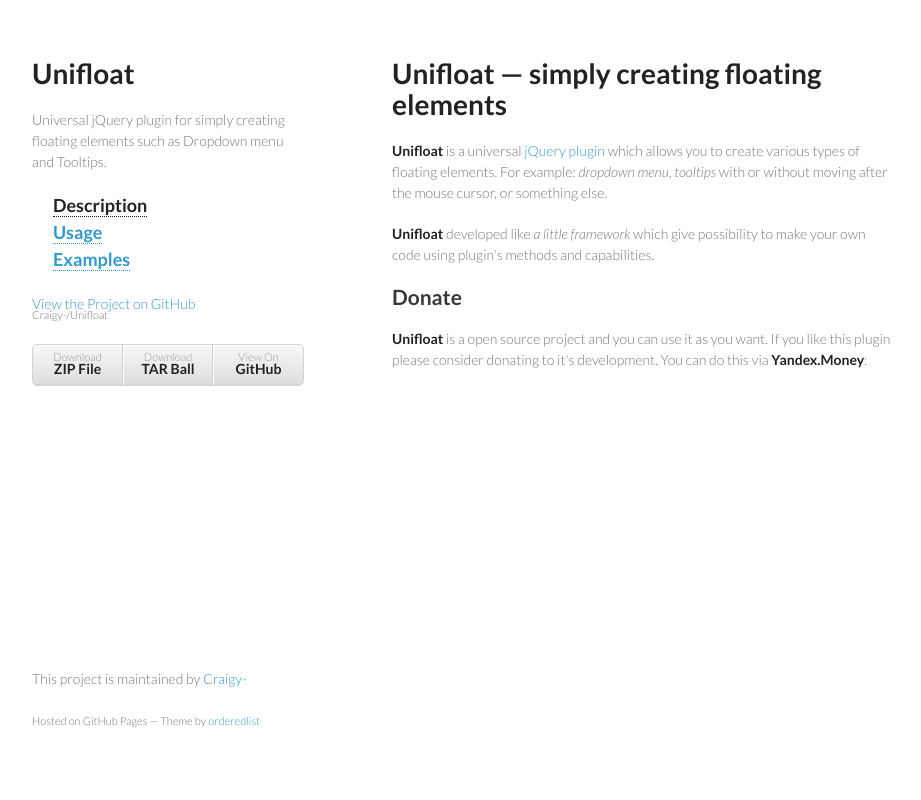
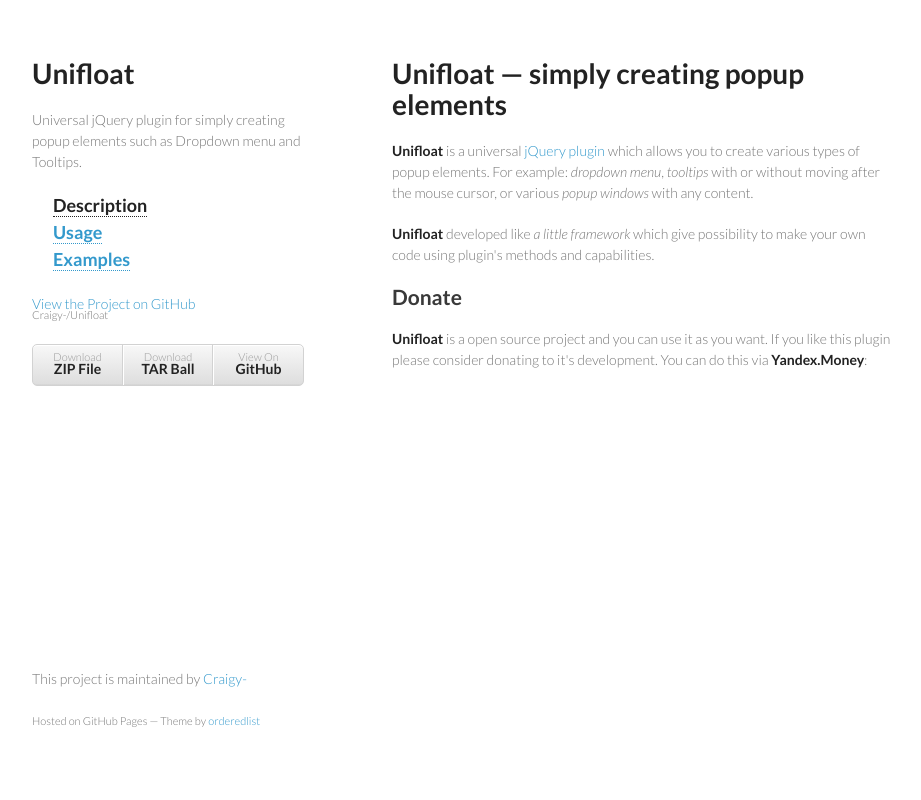
Before and after one commit to Craigy-/Unifloat, a plain HTML site: page index.html in a window 1280 px wide. Shown: the top 800 px of the page, without its empty margins (178-1099 px from the left). Drawn offline with Linux system fonts and the light colour scheme; a script that the page names is missing.

Commit message:
Some text fixes.

```diff
--- a/index.html
+++ b/index.html
@@ -29,7 +29,7 @@
     <div class="wrapper">
       <header>
         <h1>Unifloat</h1>
-        <p>Universal jQuery plugin for simply creating floating elements such as Dropdown menu and Tooltips.</p>
+        <p>Universal jQuery plugin for simply creating popup elements such as Dropdown menu and Tooltips.</p>
 
         <ul class="nav">
         <li class="active"><a href="#description"><b>Description</b></a></li>
@@ -48,9 +48,9 @@
 
       <section>
         <div class="sections" id="description">
-          <h1>Unifloat &mdash; simply creating floating elements</h1>
+          <h1>Unifloat &mdash; simply creating popup elements</h1>
 
-          <p><b>Unifloat</b> is a universal <a href="https://github.com/jquery/jquery">jQuery</a> <a href="https://github.com/jquery/plugins.jquery.com">plugin</a> which allows you to create various types of floating elements. For example: <i>dropdown menu</i>, <i>tooltips</i> with or without moving after the mouse cursor, or something else.</p>
+          <p><b>Unifloat</b> is a universal <a href="https://github.com/jquery/jquery">jQuery</a> <a href="https://github.com/jquery/plugins.jquery.com">plugin</a> which allows you to create various types of popup elements. For example: <i>dropdown menu</i>, <i>tooltips</i> with or without moving after the mouse cursor, or various <i>popup windows</i> with any content.</p>
 
           <p><b>Unifloat</b> developed like <i>a little framework</i> which give possibility to make your own code using plugin's methods and capabilities.</p>
 
```
